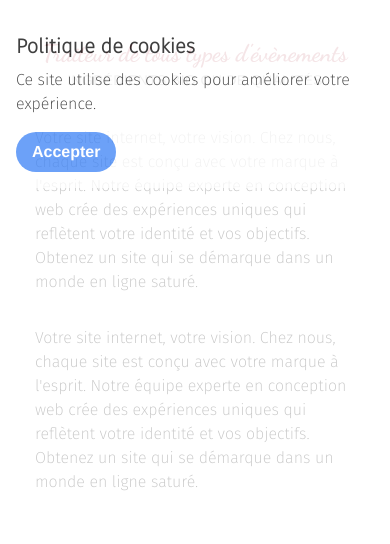
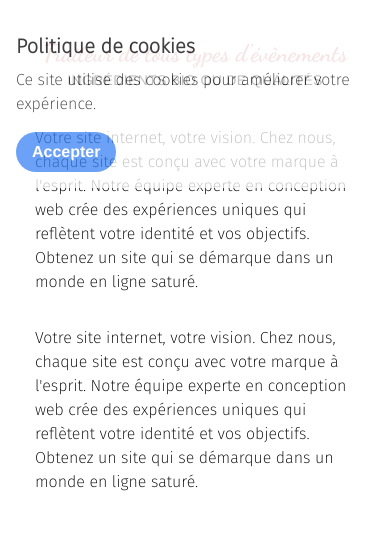
Before and after one commit to franzhopp/By-Sarah-Cuisine, a React (Vite) app: page / in a window 390 px wide. Shown: the part 656-1200 px from the top of the page. Built offline with nearby package versions, Linux system fonts and the light colour scheme.

Commit message:
[ADD] cookie and change color text navbar mobile and description website

```diff
--- a/src/Components/Navigation/navbar.jsx
+++ b/src/Components/Navigation/navbar.jsx
@@ -200,7 +200,7 @@ const Navbar = () => {
       </nav>
 
       {/* Navigation mobile */}
-      <nav className="fixed w-full text-black font-sans-serif uppercase text-center top-0 left-0 shadow-md xl:hidden bg-white z-max">
+      <nav className="fixed w-full font-sans-serif uppercase text-center top-0 left-0 shadow-md xl:hidden bg-white z-max">
         {/* 2 items */}
         <div className="px-4 h-28 flex items-center justify-between">
           <a href="">
@@ -231,7 +231,7 @@ const Navbar = () => {
             <NavLink
               to="/"
               onClick={closeMobileMenu}
-              className="block px-3 py-2 rounded-md text-base font-extrabold"
+              className="text-black block px-3 py-2 rounded-md text-base font-extrabold"
             >
               Accueil
             </NavLink>
@@ -241,7 +241,7 @@ const Navbar = () => {
               to="/"
               href="about"
               onClick={SectionToScrollAbout}
-              className="block px-3 py-2 rounded-md text-base font-extrabold"
+              className="text-black block px-3 py-2 rounded-md text-base font-extrabold"
             >
               À propos
             </NavLink>
@@ -250,7 +250,7 @@ const Navbar = () => {
           <li className="block py-2 rounded-md text-base font-extrabold translate-x-2 duration-100">
             <button onClick={toggleSousListsMenu}>
               <div className="flex items-center justify-between">
-                <div className="pr-4 uppercase">Services</div>{" "}
+                <div className="text-black pr-4 uppercase">Services</div>{" "}
                 <MdOutlineKeyboardArrowDown />
               </div>
             </button>
@@ -280,7 +280,7 @@ const Navbar = () => {
               to="/"
               href="contact"
               onClick={SectionToScroll}
-              className="block px-3 py-2 rounded-md text-base font-extrabold"
+              className="text-black block px-3 py-2 rounded-md text-base font-extrabold"
             >
               Contact
             </NavLink>
@@ -290,7 +290,7 @@ const Navbar = () => {
             <NavLink
               to="/devis-gratuit"
               onClick={closeMobileMenu}
-              className="block px-3 py-2 rounded-md text-base font-extrabold"
+              className="text-black block px-3 py-2 rounded-md text-base font-extrabold"
             >
               Devis gratuit
             </NavLink>
--- a/src/Components/Section/section.jsx
+++ b/src/Components/Section/section.jsx
@@ -7,12 +7,12 @@ const Section = () => {
         </h2>
       </div>
       <div className="flex justify-center">
-        <p className="text-sm sm:text-xl tracking-wide">INGRÉDIENTS BIO OU DE QUALITÉS</p>
+        <p className="text-black text-sm sm:text-xl  tracking-wide">INGRÉDIENTS BIO OU DE QUALITÉS</p>
       </div>
 
       <div className="flex justify-center">
         <div className="flex justify-center flex-col sm:flex-row mt-5">
-          <p className="font-sans-serif w-80 m-4 sm:w-1/2 md:w-1/3 lg:w-1/4 xl:w-1/5">
+          <p className="text-black font-sans-serif w-80 m-4 sm:w-1/2 md:w-1/3 lg:w-1/4 xl:w-1/5">
             {`Votre site internet, votre vision. Chez nous, chaque site est conçu
             avec votre marque à l'esprit. Notre équipe experte en conception web
             crée des expériences uniques qui reflètent votre identité et vos
@@ -20,7 +20,7 @@ const Section = () => {
             saturé.`}
           </p>
 
-          <p className="font-sans-serif w-80 m-4 sm:w-1/2 md:w-1/3 lg:w-1/4 xl:w-1/5">
+          <p className="text-black font-sans-serif w-80 m-4 sm:w-1/2 md:w-1/3 lg:w-1/4 xl:w-1/5">
             {`Votre site internet, votre vision. Chez nous, chaque site est conçu
             avec votre marque à l'esprit. Notre équipe experte en conception web
             crée des expériences uniques qui reflètent votre identité et vos
```
